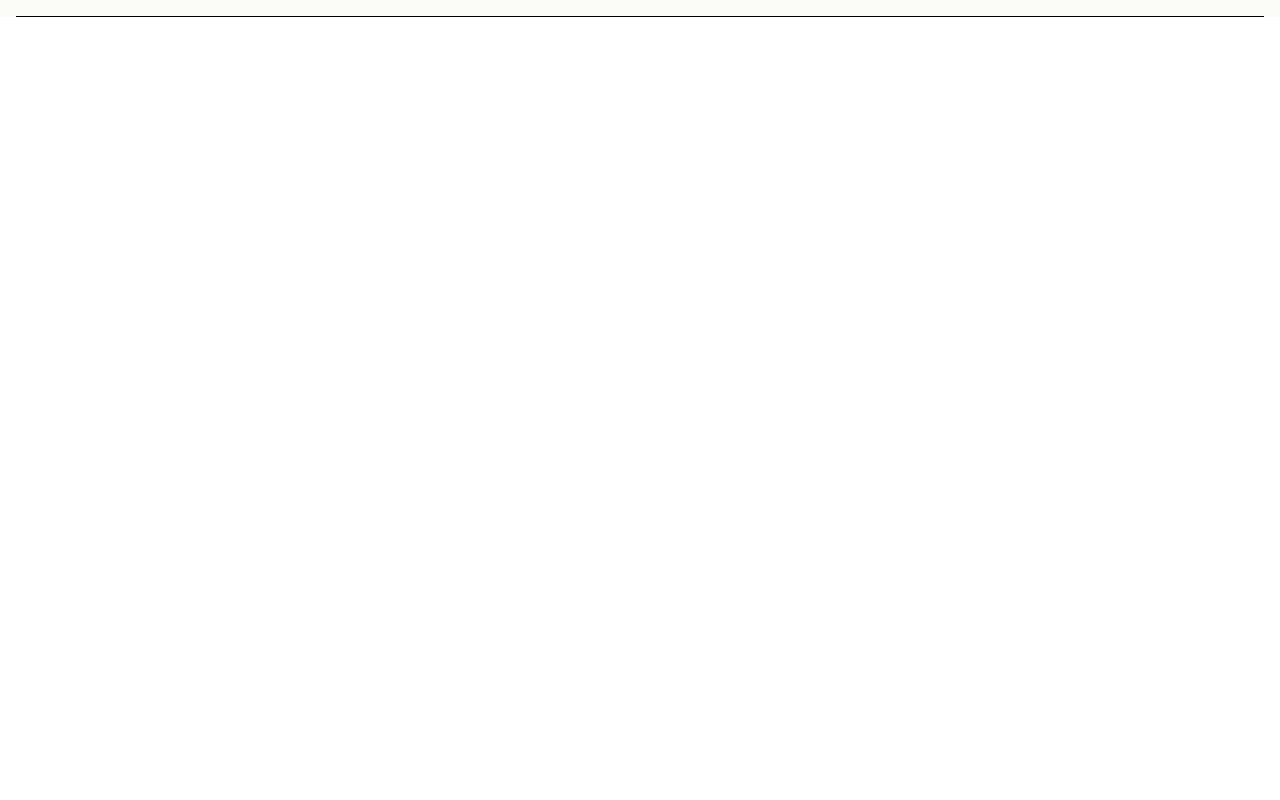
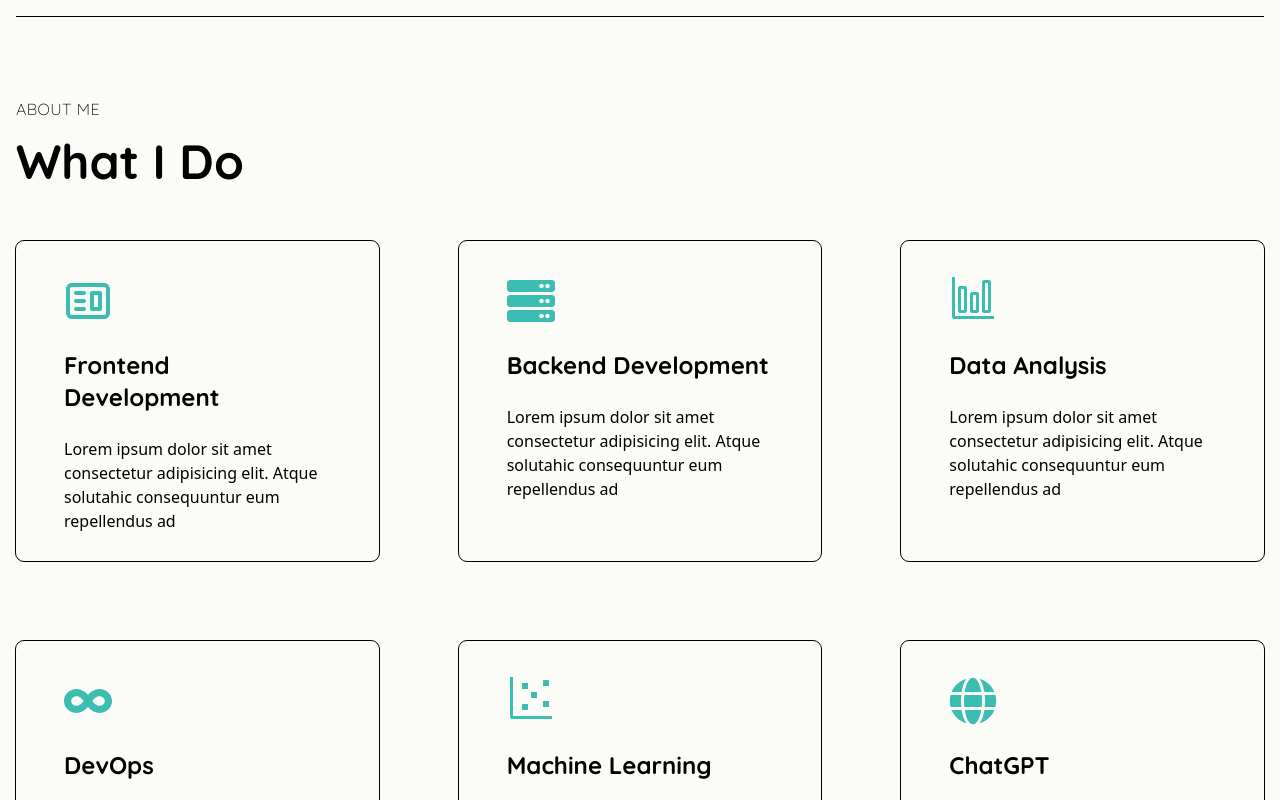
Before and after one commit to gojohnjacob/Portfolio-Website, a React (Create React App) app: page / in a window 1280 px wide. Shown: the part 880-1680 px from the top of the page. Before the commit the page ends 897 px from the top, so only its background shows below. Built offline with nearby package versions, Linux system fonts and the light colour scheme.

Commit message:
added about

```diff
--- a/src/App.jsx
+++ b/src/App.jsx
@@ -1,12 +1,14 @@
 import Navbar from './components/navbar/Navbar';
 import Banner from "./components/banner/Banner";
+import About from "./components/about/About"
 
 function App() {
   return (
-    <div className="w-full h-auto bg-bodyColor text-lightText px-4">
+    <div className="w-full h-auto bg-bodyColor text-black px-4">
       <Navbar />
       <div className="max-w-screen-xl mx-auto">
         <Banner />
+        <About />
       </div>
     </div>
   );
--- /dev/null
+++ b/src/components/about/About.jsx
@@ -0,0 +1,20 @@
+import Title from "../layouts/Title";
+import Card from "./Card";
+import { aboutData } from "../../constants/aboutData";
+const About = () => {
+    return (
+    <section
+        id="about"
+        className="w-full py-20 border-b-[1px] border-b-black"
+    >
+        <Title title="About me" desc="What I Do" />
+        <div className="grid grid-cols-1 md:grid-cols-2 xl:grid-cols-3 gap-6 xl:gap-20">
+            {aboutData.map((item) => (
+                <Card item={item} key={item.id} />
+            ))}
+        </div>
+    </section>
+    );
+};
+
+export default About;
--- /dev/null
+++ b/src/components/about/Card.jsx
@@ -0,0 +1,27 @@
+// import { HiArrowRight } from "react-icons/hi";
+
+const Card = ({item:{title,desc,icon}}) => {
+  return (
+    // bg-gradient-to-r from-bodyColor to-[#c4f2ee] hover:bg-gradient-to-b hover:from-[#45c4b9] hover:to-[designColor] transition-colors duration-100
+    <div className="w-full px-12 h-80 py-10 rounded-lg flex items-center outline outline-1 group">
+        <div className="h-72 overflow-y-hidden">
+        <div className="flex h-full flex-col gap-10 translate-y-5 group-hover:translate-y-0 transition-transform duration-500">
+            <div className="w-10 h-8 flex flex-col justify-between">
+                <span className="text-5xl text-designColor">{icon}</span>
+            </div>
+            <div className="flex flex-col gap-6">
+                <h2 className="text-xl md:text-2xl font-titleFont font-bold text-black">
+                    {title}
+                </h2>
+                <p className="base">{desc}</p>
+                {/* <span className="text-2xl text-designColor">
+                    <HiArrowRight />
+                </span> */}
+            </div>
+        </div>
+        </div>
+    </div>
+  );
+}
+
+export default Card
--- a/src/components/banner/Banner.jsx
+++ b/src/components/banner/Banner.jsx
@@ -80,11 +80,10 @@ const Banner = () => {
         </div>
             <div className="w-full lgl:w-1/2 flex justify-center items-center relative">
             <img
-                className="w-[300px] h-[400px] lgl:w-[500px] lgl:h-[680px] z-10"
+                className="w-[300px] h-[400px] lgl:w-[500px] lgl:h-[680px] z-10 ml-auto"
                 src={bannerImg}
                 alt="bannerImg"
             />
-            <div className="absolute bottom-0 w-[350px] h-[300px] lgl:w-[500px] lgl:h-[500px] bg-gradient-to-r from-[#1e2024] to-[#202327] flex justify-center items-center"></div>
         </div>
     </section>
   );
--- /dev/null
+++ b/src/components/layouts/Title.jsx
@@ -0,0 +1,14 @@
+const Title = ({title, desc}) => {
+    return (
+        <div className="flex flex-col gap-4 font-titleFont mb-14">
+            <h3 className="text-base uppercase font-light text-black tracking-wide">
+                {title}
+            </h3>
+            <h1 className="text-4xl md:text-5xl text-black font-bold capitalize">
+                {desc}
+            </h1>
+        </div>
+    );
+  }
+
+export default Title
--- /dev/null
+++ b/src/constants/aboutData.js
@@ -0,0 +1,42 @@
+import { FaServer, FaInfinity, FaGlobe} from "react-icons/fa";
+import { CgWebsite } from "react-icons/cg";
+import { VscGraph, VscGraphScatter } from "react-icons/vsc";
+
+export const aboutData = [
+    {
+        id: 1,
+        icon: <CgWebsite />,
+        title: "Frontend Development",
+        desc: "Lorem ipsum dolor sit amet consectetur adipisicing elit. Atque solutahic consequuntur eum repellendus ad",
+    },
+    {
+        id: 2,
+        icon: <FaServer />,
+        title: "Backend Development",
+        desc: "Lorem ipsum dolor sit amet consectetur adipisicing elit. Atque solutahic consequuntur eum repellendus ad",
+    },
+    {
+        id: 3,
+        icon: <VscGraph />,
+        title: "Data Analysis",
+        desc: "Lorem ipsum dolor sit amet consectetur adipisicing elit. Atque solutahic consequuntur eum repellendus ad",
+    },
+    {
+        id: 4,
+        icon: <FaInfinity />,
+        title: "DevOps",
+        desc: "Lorem ipsum dolor sit amet consectetur adipisicing elit. Atque solutahic consequuntur eum repellendus ad",
+    },
+    {
+        id: 5,
+        icon: <VscGraphScatter />,
+        title: "Machine Learning",
+        desc: "Lorem ipsum dolor sit amet consectetur adipisicing elit. Atque solutahic consequuntur eum repellendus ad",
+    },
+    {
+        id: 6,
+        icon: <FaGlobe />,
+        title: "ChatGPT",
+        desc: "Lorem ipsum dolor sit amet consectetur adipisicing elit. Atque solutahic consequuntur eum repellendus ad",
+    },
+];
--- a/tailwind.config.js
+++ b/tailwind.config.js
@@ -19,8 +19,6 @@ module.exports = {
       },
       colors: {
         bodyColor: "#fbfcf8",
-        lightText: "#000000",
-        boxBg: "linear-gradient(145deg, #f0f2eb, #fcfff5)",
         designColor: "#3cbdb2",
       }
     },
```
